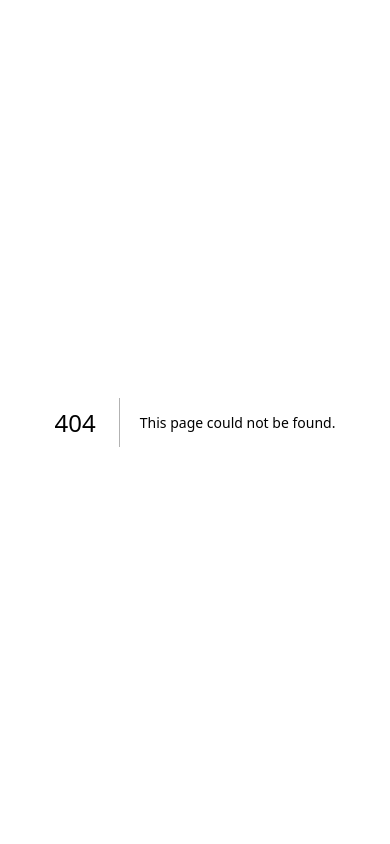
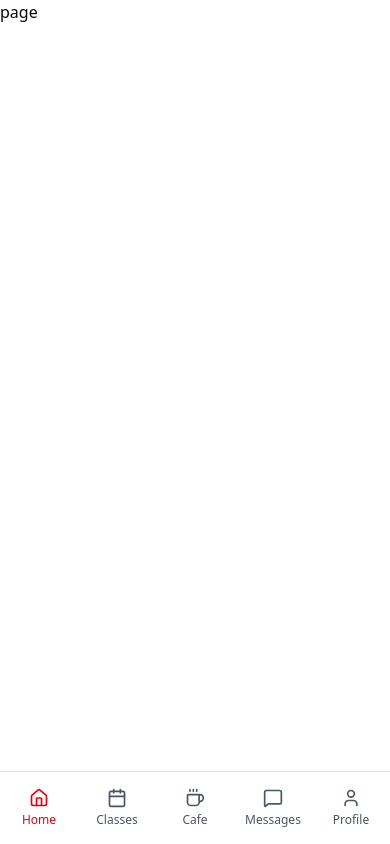
Before and after one commit to rajakrishna/smart-gym, a Next.js app: page /member/dashboard in a window 390 px wide. Before the commit this address had no page. Built offline with nearby package versions, Linux system fonts and the light colour scheme.

Commit message:
feat: setup member mobile layout & bottom navbar + stock pages for bottom navbar navigation

```diff
--- /dev/null
+++ b/app/(member)/layout.tsx
@@ -0,0 +1,42 @@
+import type { Metadata } from 'next';
+import { Geist, Geist_Mono } from 'next/font/google';
+
+import './../globals.css';
+
+import { BottomNavbar } from '@/components/layouts/member/bottom-navbar';
+import LABELS from '@/constants/labels';
+
+const geistSans = Geist({
+    variable: '--font-geist-sans',
+    subsets: ['latin'],
+});
+
+const geistMono = Geist_Mono({
+    variable: '--font-geist-mono',
+    subsets: ['latin'],
+});
+
+export const metadata: Metadata = {
+    title: LABELS.metadata.member.title,
+    description: LABELS.metadata.member.description,
+};
+
+export default function RootLayout({
+    children,
+}: Readonly<{
+    children: React.ReactNode;
+}>) {
+    return (
+        <html lang='en'>
+            <body className={`${geistSans.variable} ${geistMono.variable} antialiased`}>
+                {/* This pb-20 is so that the user can scroll to the bottom of the page and still see the bottom navbar */}
+                <div className="min-h-screen flex flex-col pb-20">
+                    <main className="flex-1">
+                        {children}
+                    </main>
+                </div>
+                <BottomNavbar />
+            </body>
+        </html>
+    );
+}
--- /dev/null
+++ b/app/(member)/member/cafe/page.tsx
@@ -0,0 +1,9 @@
+import React from 'react'
+
+const page = () => {
+    return (
+        <div>page</div>
+    )
+}
+
+export default page
--- /dev/null
+++ b/app/(member)/member/classes/page.tsx
@@ -0,0 +1,9 @@
+import React from 'react'
+
+const page = () => {
+    return (
+        <div>page</div>
+    )
+}
+
+export default page
--- /dev/null
+++ b/app/(member)/member/dashboard/page.tsx
@@ -0,0 +1,9 @@
+import React from 'react'
+
+const page = () => {
+    return (
+        <div>page</div>
+    )
+}
+
+export default page
--- /dev/null
+++ b/app/(member)/member/messages/page.tsx
@@ -0,0 +1,9 @@
+import React from 'react'
+
+const page = () => {
+    return (
+        <div>page</div>
+    )
+}
+
+export default page
--- /dev/null
+++ b/app/(member)/member/profile/page.tsx
@@ -0,0 +1,9 @@
+import React from 'react'
+
+const page = () => {
+    return (
+        <div>page</div>
+    )
+}
+
+export default page
--- a/app/layout.tsx
+++ b/app/layout.tsx
@@ -2,6 +2,7 @@ import type { Metadata } from 'next';
 import { Geist, Geist_Mono } from 'next/font/google';
 
 import './globals.css';
+import LABELS from '@/constants/labels';
 
 const geistSans = Geist({
   variable: '--font-geist-sans',
@@ -14,8 +15,8 @@ const geistMono = Geist_Mono({
 });
 
 export const metadata: Metadata = {
-  title: 'Create Next App',
-  description: 'Generated by create next app',
+  title: LABELS.metadata.app.title,
+  description: LABELS.metadata.app.description,
 };
 
 export default function RootLayout({
--- a/app/page.tsx
+++ /dev/null
@@ -1,11 +0,0 @@
-import Link from 'next/link';
-
-import LABELS from '@/constants/labels';
-
-export default function Home() {
-  return (
-    <div className='grid grid-rows-[20px_1fr_20px] items-center justify-items-center min-h-screen p-8 pb-20 gap-16 sm:p-20 font-[family-name:var(--font-geist-sans)]'>
-      <Link href={LABELS.pages.example.link}>{LABELS.pages.example.title}</Link>
-    </div>
-  );
-}
--- /dev/null
+++ b/components/layouts/member/bottom-navbar.tsx
@@ -0,0 +1,67 @@
+'use client';
+
+import { usePathname } from 'next/navigation';
+import Link from 'next/link';
+import ICONS from '@/constants/icons';
+import LABELS from '@/constants/labels';
+
+export function BottomNavbar() {
+    const pathname = usePathname();
+
+    const navItems = [
+        {
+            icon: ICONS.home,
+            label: LABELS.navigation.home,
+            href: '/member/dashboard',
+        },
+        {
+            icon: ICONS.calendar,
+            label: LABELS.navigation.classes,
+            href: '/member/classes',
+        },
+        {
+            icon: ICONS.coffee,
+            label: LABELS.navigation.cafe,
+            href: '/member/cafe',
+        },
+        {
+            icon: ICONS.messageSquare,
+            label: LABELS.navigation.messages,
+            href: '/member/messages',
+        },
+        {
+            icon: ICONS.user,
+            label: LABELS.navigation.profile,
+            href: '/member/profile',
+        },
+    ];
+
+    return (
+        <nav className="fixed bottom-0 left-0 right-0 z-50 border-t bg-white shadow-lg">
+            <div className="mx-auto max-w-7xl">
+                <div className="flex justify-around items-center py-2">
+                    {navItems.map((item) => {
+                        const Icon = item.icon;
+                        const isActive = pathname === item.href;
+                        return (
+                            <Link
+                                key={item.label}
+                                href={item.href}
+                                className={`flex flex-col items-center space-y-1 py-2 px-2 min-w-0 flex-1 rounded-md transition-colors hover:bg-gray-100 ${isActive
+                                    ? 'text-red-600'
+                                    : 'text-gray-600 hover:text-gray-900'
+                                    }`}
+                            >
+                                <Icon className={`h-5 w-5 ${isActive ? 'text-red-600' : ''}`} />
+                                <span className={`text-xs font-medium ${isActive ? 'text-red-600' : ''
+                                    }`}>
+                                    {item.label}
+                                </span>
+                            </Link>
+                        );
+                    })}
+                </div>
+            </div>
+        </nav>
+    );
+}
--- a/constants/labels.ts
+++ b/constants/labels.ts
@@ -6,6 +6,23 @@ const LABELS = {
       link: '/example',
     },
   },
+  navigation: {
+    home: 'Home',
+    classes: 'Classes',
+    cafe: 'Cafe',
+    messages: 'Messages',
+    profile: 'Profile',
+  },
+  metadata: {
+    app: {
+      title: 'Title',
+      description: 'Description',
+    },
+    member: {
+      title: 'Title',
+      description: 'Description',
+    },
+  },
 } as const;
 
 export default LABELS;
```
Also changed, not shown: constants/icons.ts (+6 -1 lines), 1 other file (tests, documents, lock files or other folders).
